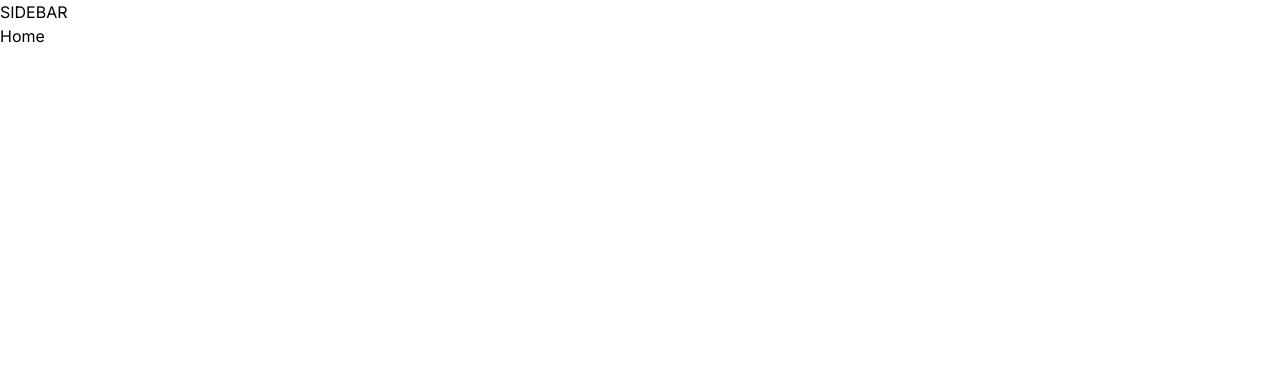
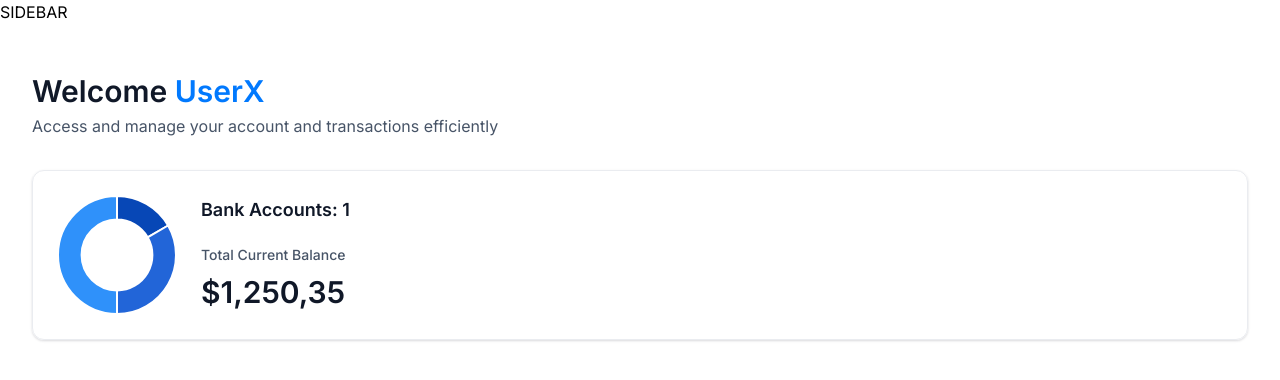
Before and after one commit to Knoka1/banking, a Next.js app: page / in a window 1280 px wide. Shown: the top 380 px of the page. Built offline with nearby package versions, Linux system fonts and the light colour scheme.

Commit message:
feature: Add HeaderBox and general front page

```diff
--- a/app/(root)/page.tsx
+++ b/app/(root)/page.tsx
@@ -1,7 +1,28 @@
+import HeaderBox from "@/components/HeaderBox";
+import TotalBalanceBox from "@/components/TotalBalanceBox";
 import React from "react";
 
 const Home = () => {
-  return <div>Home</div>;
+  const loggedIn = { firstName: "UserX" };
+  return (
+    <section className="home">
+      <div className="home-content">
+        <header className="home-header">
+          <HeaderBox
+            type="greeting"
+            title="Welcome"
+            user={loggedIn?.firstName || "Guest"}
+            subtext="Access and manage your account and transactions efficiently"
+          />
+          <TotalBalanceBox
+            accounts={[]}
+            totalBanks={1}
+            totalCurrentBalance={1250.35}
+          />
+        </header>
+      </div>
+    </section>
+  );
 };
 
 export default Home;
--- /dev/null
+++ b/components/AnimatedCounter.tsx
@@ -0,0 +1,14 @@
+"use client";
+
+import { Exo_2 } from "next/font/google";
+import CountUp from "react-countup";
+
+const AnimatedCounter = ({ amount }: { amount: number }) => {
+  return (
+    <div className="w-full">
+      <CountUp decimals={2} decimal="," prefix="$" end={amount} />
+    </div>
+  );
+};
+
+export default AnimatedCounter;
--- /dev/null
+++ b/components/DoughnutChart.tsx
@@ -0,0 +1,26 @@
+"use client";
+import { Chart as ChartJS, ArcElement, Tooltip, Legend } from "chart.js";
+import { Doughnut } from "react-chartjs-2";
+
+ChartJS.register(ArcElement, Tooltip, Legend);
+
+const DoughnutChart = ({ accounts }: DoughnutChartProps) => {
+  const data = {
+    datasets: [
+      {
+        label: "Banks",
+        data: [1250, 2500, 3750],
+        backgroundColor: ["#0747b6", "#2265d8", "#2f91fa"],
+      },
+    ],
+    labels: ["Bank1", "Bank2", "Bank3"],
+  };
+  return (
+    <Doughnut
+      data={data}
+      options={{ cutout: "60%", plugins: { legend: { display: false } } }}
+    />
+  );
+};
+
+export default DoughnutChart;
--- /dev/null
+++ b/components/HeaderBox.tsx
@@ -0,0 +1,22 @@
+import React from "react";
+
+const HeaderBox = ({
+  type = "title",
+  title,
+  subtext,
+  user,
+}: HeaderBoxProps) => {
+  return (
+    <div className="header-box">
+      <h1 className="header-box-title">
+        {title}
+        {type === "greeting" && (
+          <span className="text-bankGradient">&nbsp;{user}</span>
+        )}
+      </h1>
+      <p className="header-box-subtext">{subtext}</p>
+    </div>
+  );
+};
+
+export default HeaderBox;
--- /dev/null
+++ b/components/TotalBalanceBox.tsx
@@ -0,0 +1,28 @@
+import React from "react";
+import AnimatedCounter from "./AnimatedCounter";
+import DoughnutChart from "./DoughnutChart";
+
+const TotalBalanceBox = ({
+  accounts = [],
+  totalBanks,
+  totalCurrentBalance,
+}: TotlaBalanceBoxProps) => {
+  return (
+    <section className="total-balance">
+      <div className="total-balance-chart">
+        {<DoughnutChart accounts={accounts} />}
+      </div>
+      <div className="flex flex-col gap-6">
+        <h2 className="header-2">Bank Accounts: {totalBanks}</h2>
+        <div className="flex flex-col gap-2">
+          <p className="total-balance-label">Total Current Balance</p>
+          <div className="total-balance-amount flex-center gap-2">
+            <AnimatedCounter amount={totalCurrentBalance} />
+          </div>
+        </div>
+      </div>
+    </section>
+  );
+};
+
+export default TotalBalanceBox;
--- a/package.json
+++ b/package.json
@@ -10,11 +10,15 @@
   },
   "dependencies": {
     "@radix-ui/react-slot": "^1.0.2",
+    "chart.js": "^4.4.2",
     "class-variance-authority": "^0.7.0",
     "clsx": "^2.1.1",
     "lucide-react": "^0.378.0",
     "next": "14.2.3",
+    "query-string": "^9.0.0",
     "react": "^18",
+    "react-chartjs-2": "^5.2.0",
+    "react-countup": "^6.5.3",
     "react-dom": "^18",
     "tailwind-merge": "^2.3.0",
     "tailwindcss-animate": "^1.0.7"
```
Also changed, not shown: 1 other file (tests, documents, lock files or other folders).
